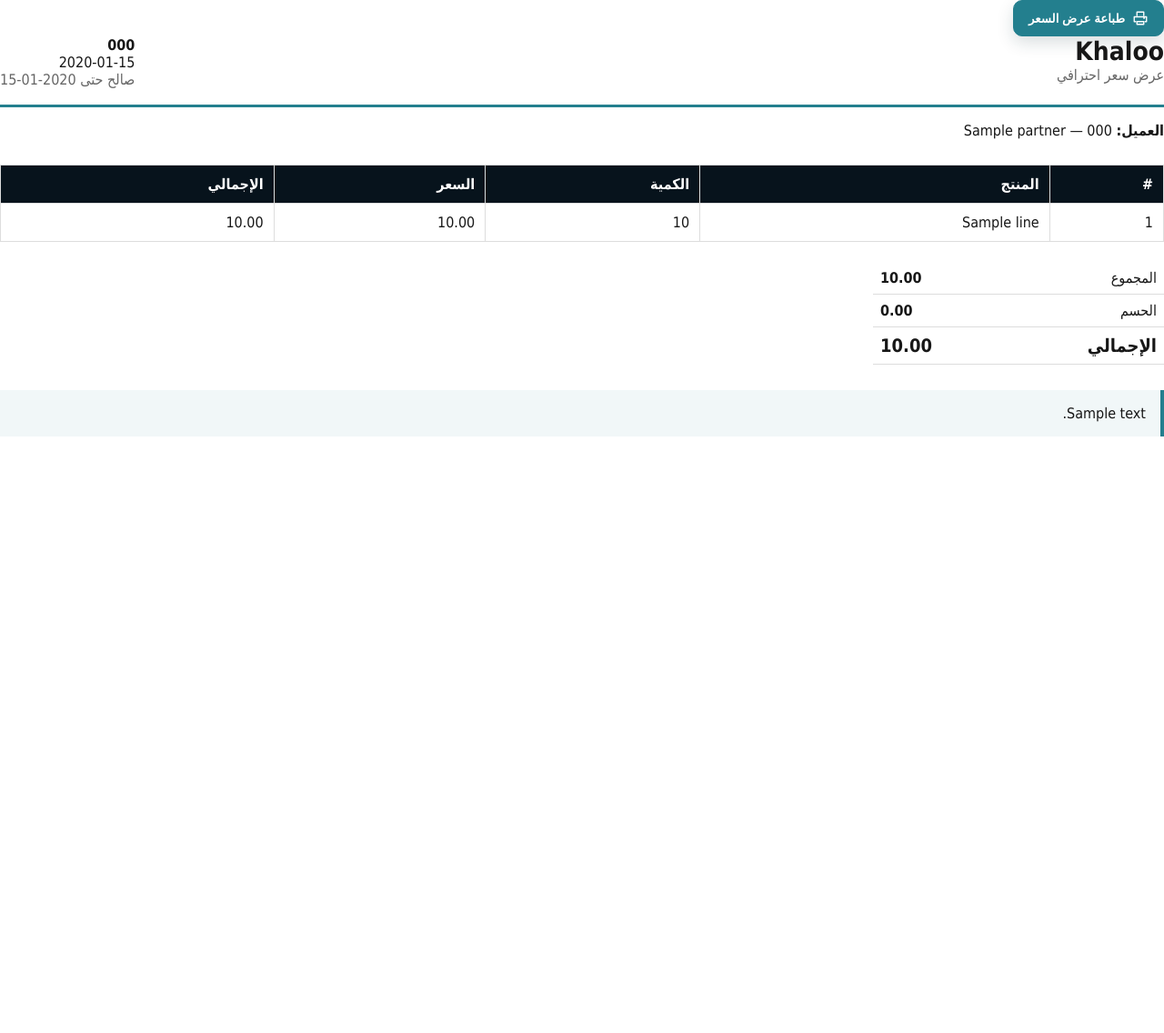
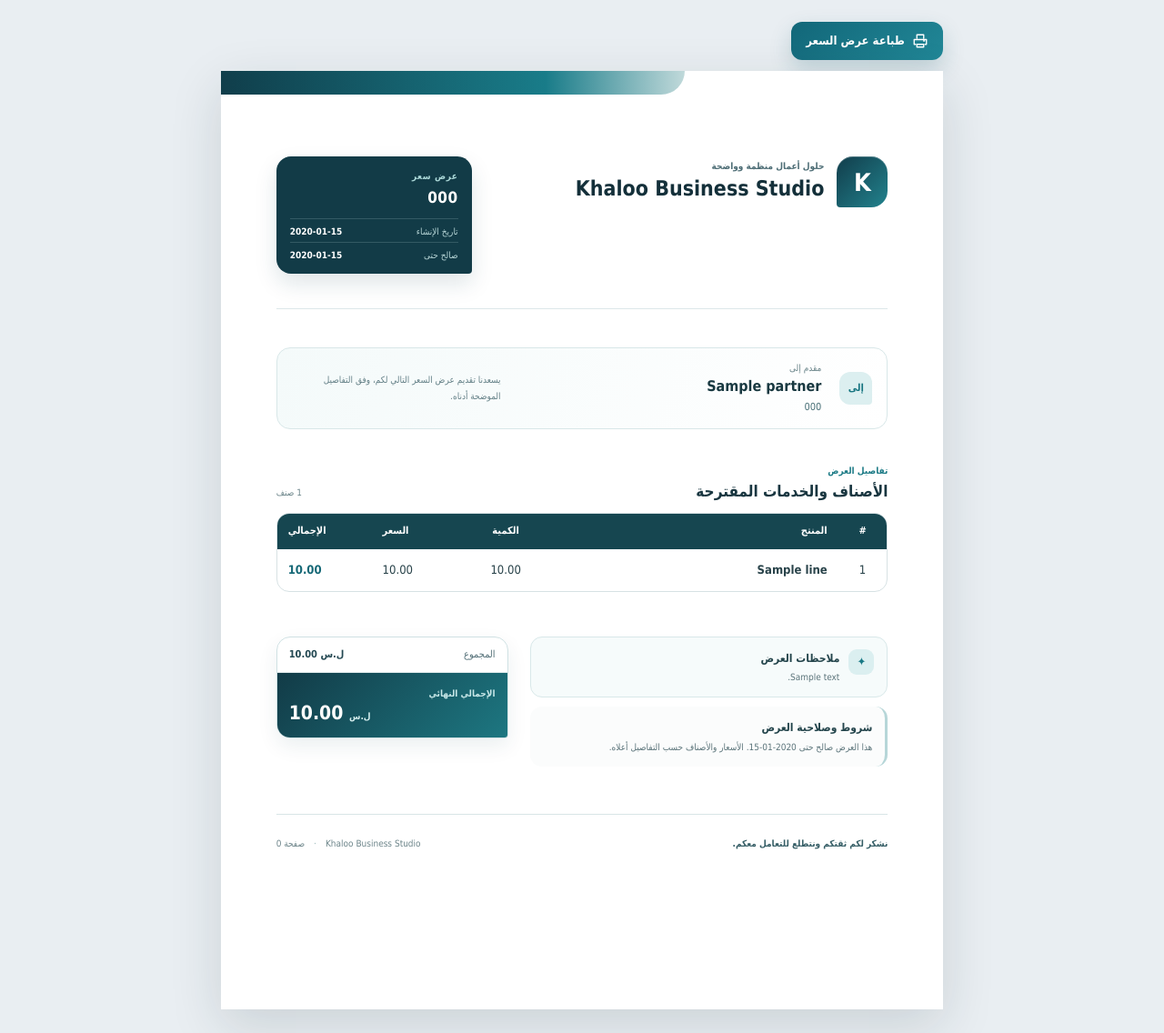
Before and after one commit to alkoook/Khaloo, a Laravel app: page /quotations/1/print in a window 1280 px wide. Shown: the whole page at 91% size. Before the commit the page ends 480 px from the top, so only its background shows below. Run offline with Laravel 12, Linux system fonts and the light colour scheme; a user stored in the database is signed in; data comes from the database, SQL or seed files in the repository; tables that the repository leaves empty hold one stand-in row (values such as "Sample post"); style sheets or scripts are compiled from the project's sources; some libraries are stand-ins or nearby versions.

Commit message:
Polish quotation print layout and partner flow

```diff
--- a/app/Livewire/Partners/Create.php
+++ b/app/Livewire/Partners/Create.php
@@ -3,7 +3,6 @@
 namespace App\Livewire\Partners;
 
 use App\Models\Partner;
-use Illuminate\Http\RedirectResponse;
 use Livewire\Component;
 use Livewire\WithFileUploads;
 
@@ -28,7 +27,7 @@ class Create extends Component
 
     public $image = null;
 
-    public function save(): RedirectResponse
+    public function save(): void
     {
         $this->validate([
             'name' => ['nullable', 'string', 'max:255'],
@@ -60,7 +59,7 @@ class Create extends Component
         Partner::create($data);
         session()->flash('success', 'تم الإضافة.');
 
-        return $this->redirect(route('partners.index'));
+        $this->redirectRoute('partners.index', navigate: true);
     }
 
     public function render()
--- a/app/Livewire/Partners/Edit.php
+++ b/app/Livewire/Partners/Edit.php
@@ -3,7 +3,6 @@
 namespace App\Livewire\Partners;
 
 use App\Models\Partner;
-use Illuminate\Http\RedirectResponse;
 use Livewire\Component;
 use Livewire\WithFileUploads;
 use Illuminate\Support\Facades\Storage;
@@ -44,7 +43,7 @@ class Edit extends Component
         $this->type = $partner->type;
     }
 
-    public function save(): RedirectResponse
+    public function save(): void
     {
         $this->validate([
             'name' => ['nullable', 'string', 'max:255'],
@@ -78,7 +77,7 @@ class Edit extends Component
         app(\App\Services\TelegramService::class)->notifyUpdated('partner', $this->partner->name ?? ($this->partner->type === 'customer' ? 'زبون' : 'مورد').' #'.$this->partner->id);
         session()->flash('success', 'تم التحديث.');
 
-        return $this->redirect(route('partners.index'));
+        $this->redirectRoute('partners.index', navigate: true);
     }
 
     public function render()
--- a/resources/views/livewire/partners/create.blade.php
+++ b/resources/views/livewire/partners/create.blade.php
@@ -44,7 +44,7 @@
             <label class="block text-sm font-medium mt-3">رقم الهاتف</label><input type="tel" wire:model="phone" class="w-full rounded-lg border px-4 py-2" style="background:var(--app-bg);border-color:var(--app-border);color:var(--app-text)">
         </div>
         <div class="flex gap-2">
-            <button type="submit" class="px-4 py-2 rounded-lg text-white font-medium" style="background: var(--app-primary);">حفظ</button>
+            <button type="submit" wire:loading.attr="disabled" wire:target="save" class="px-4 py-2 rounded-lg text-white font-medium" style="background: var(--app-primary);">حفظ</button>
             <a href="{{ route('partners.index') }}" class="px-4 py-2 rounded-lg" style="background: var(--app-bg); color: var(--app-text);">إلغاء</a>
         </div>
     </form>
--- a/resources/views/livewire/partners/edit.blade.php
+++ b/resources/views/livewire/partners/edit.blade.php
@@ -44,7 +44,7 @@
             <label class="block text-sm font-medium mt-3">رقم الهاتف</label><input type="tel" wire:model="phone" class="w-full rounded-lg border px-4 py-2" style="background:var(--app-bg);border-color:var(--app-border);color:var(--app-text)">
         </div>
         <div class="flex gap-2">
-            <button type="submit" class="px-4 py-2 rounded-lg text-white font-medium" style="background: var(--app-primary);">حفظ</button>
+            <button type="submit" wire:loading.attr="disabled" wire:target="save" class="px-4 py-2 rounded-lg text-white font-medium" style="background: var(--app-primary);">حفظ</button>
             <a href="{{ route('partners.index') }}" class="px-4 py-2 rounded-lg" style="background: var(--app-bg); color: var(--app-text);">إلغاء</a>
         </div>
     </form>
--- a/resources/views/quotations/print.blade.php
+++ b/resources/views/quotations/print.blade.php
@@ -1,13 +1,93 @@
 @php
     $settings = app(\App\Services\SettingsService::class);
-    $printFonts = ['cairo'=>'Cairo, Tahoma, Arial, sans-serif','changa'=>'Changa, Tahoma, Arial, sans-serif','reem-kufi'=>'"Reem Kufi", Tahoma, Arial, sans-serif','baloo'=>'"Baloo Bhaijaan 2", Tahoma, Arial, sans-serif'];
-    $printFont = $printFonts[$settings->get('font_family','cairo')] ?? $printFonts['cairo'];
+    $printFonts = [
+        'cairo' => 'Cairo, Tahoma, Arial, sans-serif',
+        'changa' => 'Changa, Tahoma, Arial, sans-serif',
+        'reem-kufi' => '"Reem Kufi", Tahoma, Arial, sans-serif',
+        'baloo' => '"Baloo Bhaijaan 2", Tahoma, Arial, sans-serif',
+    ];
+    $printFont = $printFonts[$settings->get('font_family', 'cairo')] ?? $printFonts['cairo'];
+    $companyName = (string) $settings->get('company_name', $settings->get('site_name', 'Khaloo'));
+    $companyDescription = trim((string) $settings->get('company_description', ''));
+    $companyPhone = trim((string) $settings->get('company_phone', ''));
+    $companyEmail = trim((string) $settings->get('company_email', ''));
+    $companyAddress = trim((string) $settings->get('company_address', ''));
+    $companyLogo = $settings->get('logo');
+    $customerPhone = trim((string) ($quotation->customer_phone ?: $quotation->partner?->phone));
+    $currencySymbol = trim((string) $settings->get('currency_symbol', ''));
 @endphp
-<!doctype html><html lang="ar" dir="rtl"><head><meta charset="utf-8"><title>{{ $quotation->number }}</title><style>
-@page{size:A4;margin:16mm}*{box-sizing:border-box}body{font-family:{!! $printFont !!};color:#171717;margin:0}.head{display:flex;justify-content:space-between;border-bottom:3px solid #237f8e;padding-bottom:18px}.brand{font-size:28px;font-weight:900}.muted{color:#666}table{width:100%;border-collapse:collapse;margin-top:28px}th,td{padding:11px;border:1px solid #ddd;text-align:right}th{background:#07131c;color:#fff}.totals{width:320px;margin:22px 0 0 auto}.totals div{display:flex;justify-content:space-between;padding:8px;border-bottom:1px solid #ddd}.total{font-size:20px;font-weight:bold}.notes{margin-top:28px;padding:16px;background:#f1f7f8;border-right:4px solid #237f8e}.no-print{display:inline-flex;align-items:center;gap:8px;padding:10px 16px;border:1px solid #237f8e;border-radius:10px;background:#237f8e;color:#fff;font-weight:700;box-shadow:0 7px 18px #12343c28;cursor:pointer;transition:.2s}.no-print:hover{transform:translateY(-2px);box-shadow:0 10px 24px #12343c38}.no-print svg{width:18px;height:18px;fill:none;stroke:currentColor;stroke-width:1.8;stroke-linecap:round;stroke-linejoin:round}@media print{.no-print{display:none}}
-</style></head><body><button class="no-print" onclick="print()"><svg viewBox="0 0 24 24" aria-hidden="true"><path d="M7 8V3h10v5M7 17h10v4H7zM5 17H3v-7h18v7h-2M17 12h1"/></svg><span>طباعة عرض السعر</span></button>
-<header class="head"><div><div class="brand">{{ $settings->get('business_name','Khaloo') }}</div><div class="muted">عرض سعر احترافي</div></div><div><strong>{{ $quotation->number }}</strong><br>{{ $quotation->quotation_date->format('Y-m-d') }}<br>@if($quotation->expires_at)<span class="muted">صالح حتى {{ $quotation->expires_at->format('Y-m-d') }}</span>@endif</div></header>
-<p><strong>العميل:</strong> {{ $quotation->display_customer }} @if($quotation->customer_phone) — {{ $quotation->customer_phone }}@endif</p>
-<table><thead><tr><th>#</th><th>المنتج</th><th>الكمية</th><th>السعر</th><th>الإجمالي</th></tr></thead><tbody>@foreach($quotation->lines as $line)<tr><td>{{ $loop->iteration }}</td><td>{{ $line->product_name }}</td><td>{{ $line->quantity }}</td><td>{{ number_format((float)$line->unit_price,2) }}</td><td>{{ number_format((float)$line->line_total,2) }}</td></tr>@endforeach</tbody></table>
-<div class="totals"><div><span>المجموع</span><b>{{ number_format((float)$quotation->subtotal,2) }}</b></div><div><span>الحسم</span><b>{{ number_format((float)$quotation->discount,2) }}</b></div><div class="total"><span>الإجمالي</span><b>{{ number_format((float)$quotation->total,2) }}</b></div></div>@if($quotation->notes)<div class="notes">{{ $quotation->notes }}</div>@endif
-</body></html>
+<!doctype html>
+<html lang="ar" dir="rtl">
+<head>
+    <meta charset="utf-8">
+    <meta name="viewport" content="width=device-width, initial-scale=1">
+    <title>عرض سعر {{ $quotation->number }}</title>
+    @vite('resources/css/quotation-print.css')
+</head>
+<body style="--quotation-font: {!! $printFont !!};">
+    <div class="quotation-screen-actions no-print">
+        <button type="button" class="quotation-print-button" onclick="window.print()">
+            <svg viewBox="0 0 24 24" aria-hidden="true"><path d="M7 8V3h10v5M7 17h10v4H7zM5 17H3v-7h18v7h-2M17 12h1"/></svg>
+            <span>طباعة عرض السعر</span>
+        </button>
+    </div>
+
+    <main class="quotation-document">
+        <header class="quotation-masthead">
+            <section class="quotation-brand">
+                <div class="quotation-logo" aria-hidden="true">
+                    @if($companyLogo)<img src="{{ Storage::url($companyLogo) }}" alt="">@else<span>{{ mb_substr($companyName, 0, 1) }}</span>@endif
+                </div>
+                <div class="quotation-brand-copy">
+                    <p class="quotation-kicker">{{ $companyDescription ?: 'حلول أعمال منظمة وواضحة' }}</p>
+                    <h1>{{ $companyName }}</h1>
+                    <div class="quotation-company-contact">
+                        @if($companyPhone)<span>{{ $companyPhone }}</span>@endif
+                        @if($companyEmail)<span>{{ $companyEmail }}</span>@endif
+                        @if($companyAddress)<span>{{ $companyAddress }}</span>@endif
+                    </div>
+                </div>
+            </section>
+
+            <section class="quotation-identity">
+                <span class="quotation-document-label">عرض سعر</span>
+                <strong>{{ $quotation->number }}</strong>
+                <dl>
+                    <div><dt>تاريخ الإنشاء</dt><dd>{{ $quotation->quotation_date?->format('Y-m-d') }}</dd></div>
+                    @if($quotation->expires_at)<div><dt>صالح حتى</dt><dd>{{ $quotation->expires_at->format('Y-m-d') }}</dd></div>@endif
+                </dl>
+            </section>
+        </header>
+
+        <section class="quotation-client-card">
+            <div class="quotation-client-marker"><span>إلى</span></div>
+            <div><p>مقدم إلى</p><h2>{{ $quotation->display_customer }}</h2>@if($customerPhone)<span class="quotation-client-phone">{{ $customerPhone }}</span>@endif</div>
+            <div class="quotation-client-note">يسعدنا تقديم عرض السعر التالي لكم، وفق التفاصيل الموضحة أدناه.</div>
+        </section>
+
+        <section class="quotation-lines-section">
+            <div class="quotation-section-heading"><div><span>تفاصيل العرض</span><h2>الأصناف والخدمات المقترحة</h2></div><small>{{ $quotation->lines->count() }} {{ $quotation->lines->count() === 1 ? 'صنف' : 'أصناف' }}</small></div>
+            <div class="quotation-table-wrap">
+                <table class="quotation-lines">
+                    <thead><tr><th class="line-number">#</th><th>المنتج</th><th class="line-quantity">الكمية</th><th class="line-money">السعر</th><th class="line-money">الإجمالي</th></tr></thead>
+                    <tbody>@foreach($quotation->lines as $line)<tr><td class="line-number">{{ $loop->iteration }}</td><td class="line-product">{{ $line->product_name }}</td><td class="line-quantity">{{ number_format((float) $line->quantity, 2) }}</td><td class="line-money">{{ number_format((float) $line->unit_price, 2) }}</td><td class="line-money line-total">{{ number_format((float) $line->line_total, 2) }}</td></tr>@endforeach</tbody>
+                </table>
+            </div>
+        </section>
+
+        <section class="quotation-closing-grid">
+            <div class="quotation-notes-stack">
+                @if($quotation->notes)<article class="quotation-notes-card"><span class="quotation-notes-icon" aria-hidden="true">✦</span><div><h2>ملاحظات العرض</h2><p>{!! nl2br(e($quotation->notes)) !!}</p></div></article>@endif
+                <article class="quotation-validity-card"><h2>شروط وصلاحية العرض</h2><p>@if($quotation->expires_at)هذا العرض صالح حتى {{ $quotation->expires_at->format('Y-m-d') }}.@else هذا العرض قابل للمراجعة عند الحاجة.@endif الأسعار والأصناف حسب التفاصيل أعلاه.</p></article>
+            </div>
+            <aside class="quotation-totals-card" aria-label="إجماليات عرض السعر">
+                <div class="quotation-total-row"><span>المجموع</span><b>{{ number_format((float) $quotation->subtotal, 2) }} {{ $currencySymbol }}</b></div>
+                @if((float) $quotation->discount > 0)<div class="quotation-total-row quotation-discount"><span>الخصم</span><b>− {{ number_format((float) $quotation->discount, 2) }} {{ $currencySymbol }}</b></div>@endif
+                <div class="quotation-total-final"><span>الإجمالي النهائي</span><strong>{{ number_format((float) $quotation->total, 2) }} <small>{{ $currencySymbol }}</small></strong></div>
+            </aside>
+        </section>
+
+        <footer class="quotation-footer"><p>نشكر لكم ثقتكم ونتطلع للتعامل معكم.</p><div><span>{{ $companyName }}</span>@if($companyPhone)<span>{{ $companyPhone }}</span>@endif<span class="quotation-page-number">صفحة </span></div></footer>
+    </main>
+</body>
+</html>
--- a/vite.config.js
+++ b/vite.config.js
@@ -5,7 +5,7 @@ import tailwindcss from '@tailwindcss/vite';
 export default defineConfig({
     plugins: [
         laravel({
-            input: ['resources/css/app.css', 'resources/css/receipt.css', 'resources/js/app.js'],
+            input: ['resources/css/app.css', 'resources/css/receipt.css', 'resources/css/quotation-print.css', 'resources/js/app.js'],
             refresh: true,
         }),
         tailwindcss(),
```
Also changed, not shown: tests/Feature/PartnerEditFlowTest.php (added, +48 -0 lines), tests/Feature/QuotationPrintLayoutTest.php (added, +31 -0 lines), resources/css/quotation-print.css (added).
